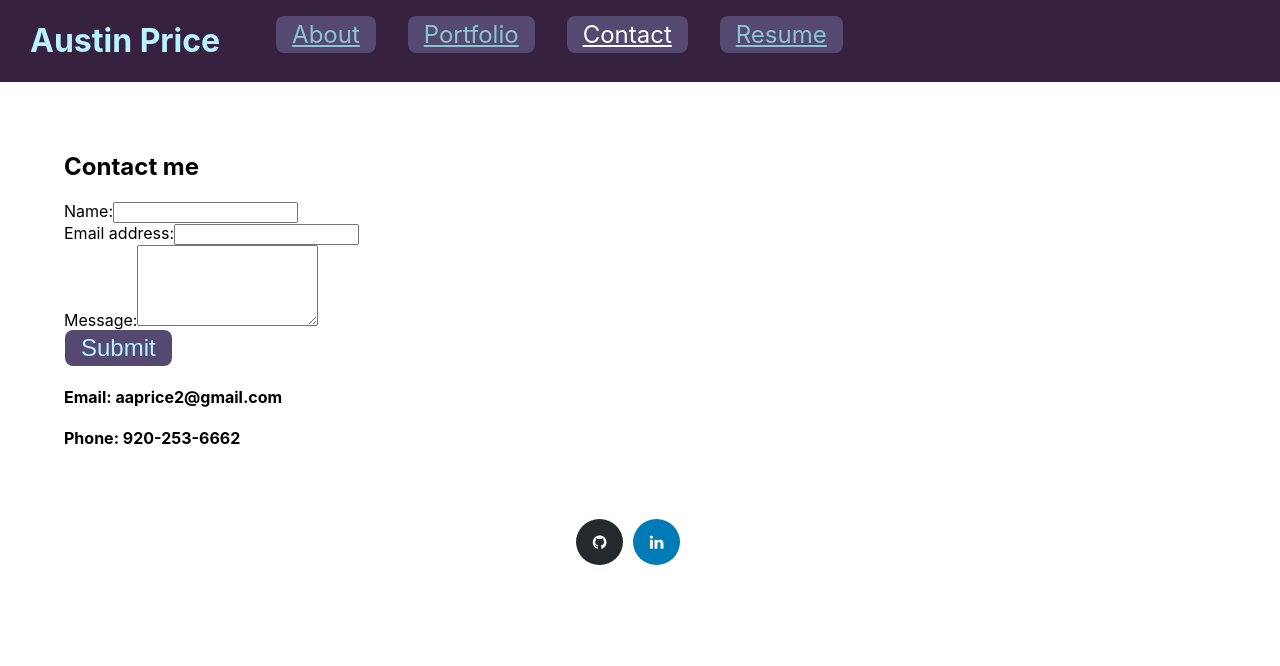
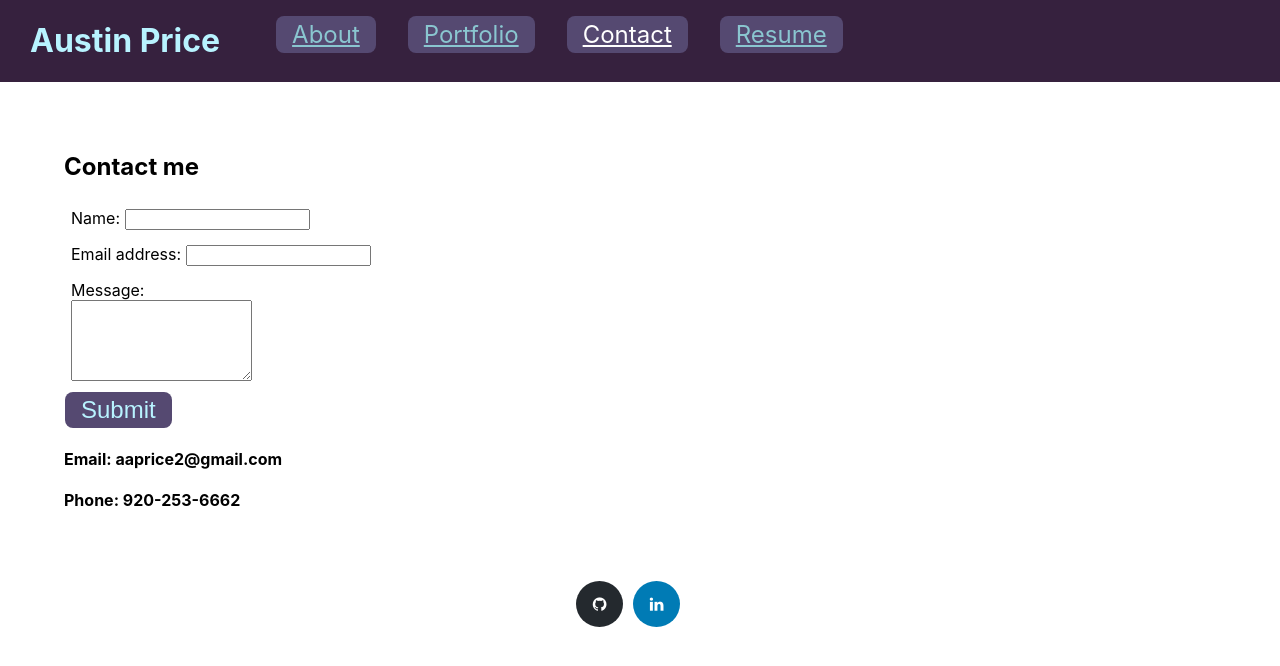
Before and after one commit to frostyausty/Portfolio, a React (Create React App) app: page / in a window 1280 px wide. Both pictures are taken after a click on the item "Contact". Shown: the top 666 px of the page. Built offline with nearby package versions, Linux system fonts and the light colour scheme.

Commit message:
updated contact styling

```diff
--- a/src/components/Contact/index.js
+++ b/src/components/Contact/index.js
@@ -37,16 +37,16 @@ function Contact() {
         <section>
             <h2 data-testid="h1tag">Contact me</h2>
             <form id="contact-form" onSubmit={handleSubmit}>
-                <div>
-                    <label htmlFor="name">Name:</label>
+                <div className="contact-div">
+                    <label htmlFor="name" className="contact-name">Name:</label>
                     <input type="text" defaultValue={name} onBlur={handleChange} name="name" />
                 </div>
-                <div>
-                    <label htmlFor="email">Email address:</label>
+                <div className ="contact-div">
+                    <label htmlFor="email" className="contact-email">Email address:</label>
                     <input type="email" defaultValue={email} name="email" onBlur={handleChange} />
                 </div>
-                <div>
-                    <label htmlFor="message">Message:</label>
+                <div className = "contact-div">
+                    <label htmlFor="message" className="contact-message">Message:</label>
                     <textarea name="message" defaultValue={message} onBlur={handleChange} rows="5" />
                 </div>
                 {errorMessage && (
--- a/src/index.css
+++ b/src/index.css
@@ -263,3 +263,16 @@ footer {
   margin-right: auto;
 
 }
+
+.contact-div {
+  padding: 7px;
+}
+
+.contact-message {
+  margin-right: 10px;
+  display: block;
+}
+
+.contact-email, .contact-name {
+  padding-right: 5px;
+}
```
Also changed, not shown: 1 other file (tests, documents, lock files or other folders).
